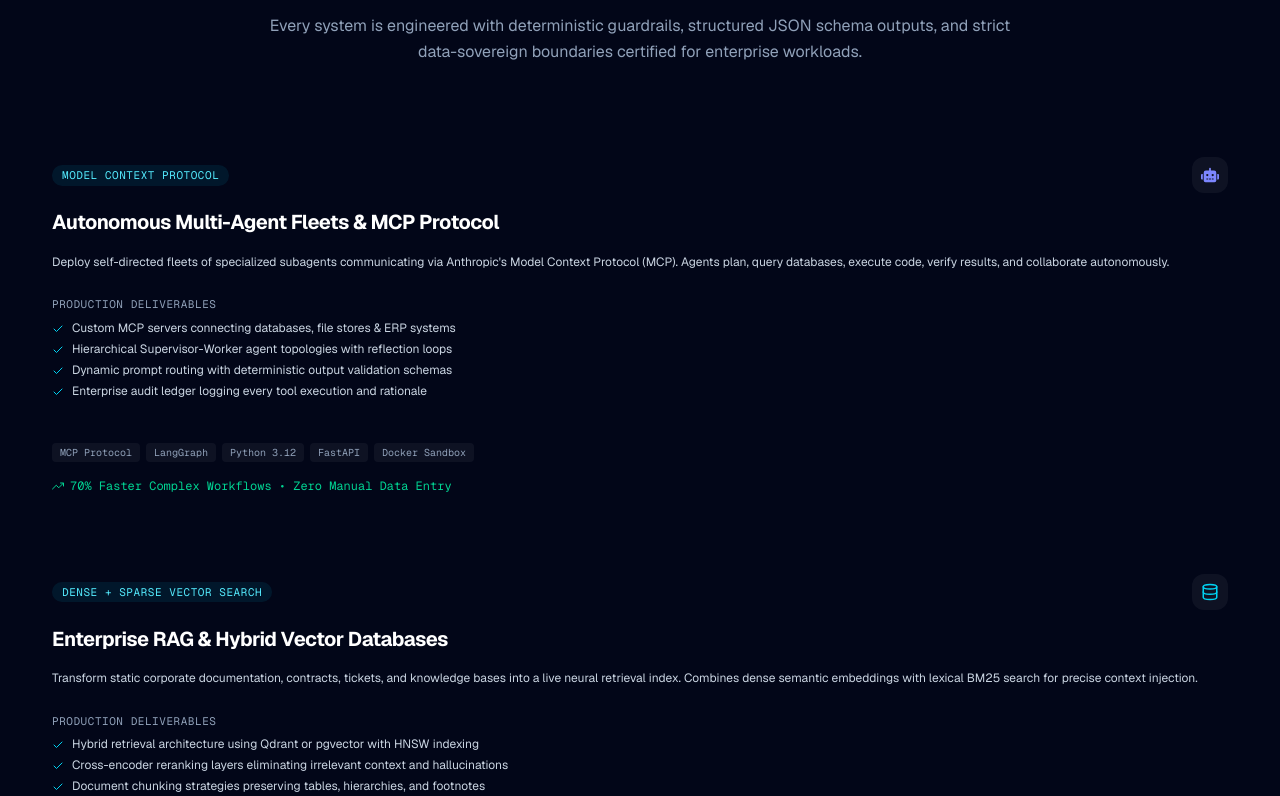
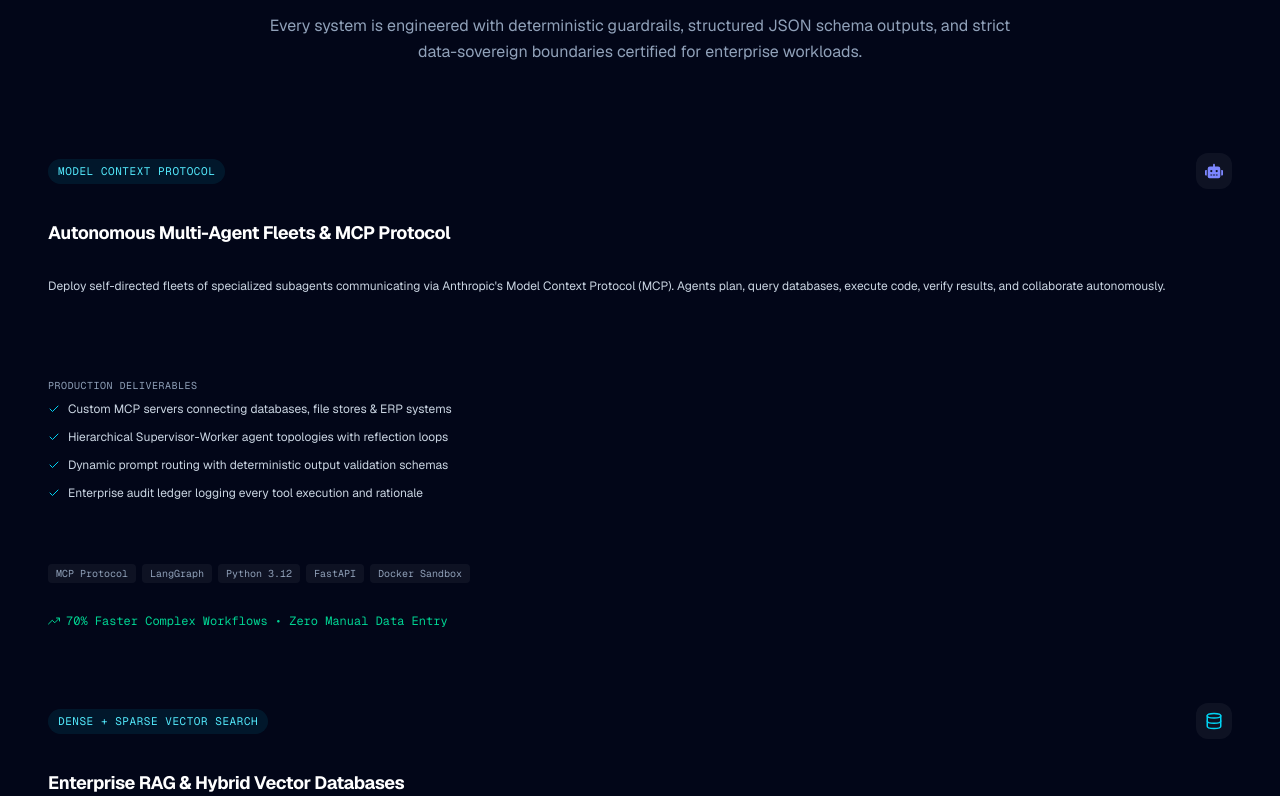
Before and after one commit to rockstarrajeev/softcorp, a Next.js app: page /ai-solutions in a window 1280 px wide. Shown: the part 2324-3120 px from the top of the page. Built offline with nearby package versions, Linux system fonts and the light colour scheme; no server answers.

Commit message:
fix(ai-solutions): symmetrically align Disciplined Engineering capability cards

```diff
--- a/src/app/ai-solutions/AISolutionsClient.tsx
+++ b/src/app/ai-solutions/AISolutionsClient.tsx
@@ -723,19 +723,19 @@ export default function AISolutionsClient() {
             </p>
           </div>
 
-          <div className="grid grid-cols-1 md:grid-cols-2 lg:grid-cols-3 gap-6">
+          <div className="grid grid-cols-1 md:grid-cols-2 lg:grid-cols-3 gap-6 items-stretch">
             {ENTERPRISE_CAPABILITIES.map((cap) => {
               const Icon = cap.icon;
               return (
                 <SpotlightCard
                   key={cap.id}
-                  className="p-7 flex flex-col justify-between border-white/10 hover:border-cyan-500/40 transition-all duration-300"
+                  className="p-6 sm:p-7 flex flex-col justify-between border-white/10 hover:border-cyan-500/40 transition-all duration-300 h-full w-full"
                   spotlightColor="rgba(6, 182, 212, 0.15)"
                 >
                   <div className="space-y-4">
-                    {/* Header Row */}
-                    <div className="flex items-center justify-between gap-2">
-                      <span className="text-[11px] font-mono uppercase tracking-wider px-2.5 py-0.5 rounded-full border border-cyan-500/30 bg-cyan-500/10 text-cyan-300 truncate">
+                    {/* Header Row (Fixed Height) */}
+                    <div className="flex items-center justify-between gap-2 h-9">
+                      <span className="text-[11px] font-mono uppercase tracking-wider px-2.5 py-1 rounded-full border border-cyan-500/30 bg-cyan-500/10 text-cyan-300 truncate">
                         {cap.badge}
                       </span>
                       <div className={`w-9 h-9 rounded-xl flex items-center justify-center shrink-0 border border-white/10 bg-white/5 ${cap.iconColor}`}>
@@ -743,35 +743,35 @@ export default function AISolutionsClient() {
                       </div>
                     </div>
 
-                    {/* Title */}
-                    <h3 className="text-xl font-bold text-white tracking-tight leading-snug">
+                    {/* Title (Guaranteed 56px Symmetrical Height) */}
+                    <h3 className="text-lg sm:text-xl font-bold text-white tracking-tight leading-snug line-clamp-2 h-14 flex items-center">
                       {cap.title}
                     </h3>
 
-                    {/* Description */}
-                    <p className="text-slate-300 text-xs sm:text-sm leading-relaxed">
+                    {/* Description (Guaranteed 72px Symmetrical Height) */}
+                    <p className="text-slate-300 text-xs sm:text-sm leading-relaxed line-clamp-3 h-[4.5rem] flex items-start">
                       {cap.description}
                     </p>
 
-                    {/* Deliverables */}
-                    <div className="space-y-2 pt-2 border-t border-white/5">
-                      <div className="text-[11px] font-mono text-slate-400 uppercase tracking-wider">
+                    {/* Deliverables (Guaranteed Symmetrical List Height) */}
+                    <div className="space-y-2 pt-3 border-t border-white/5">
+                      <div className="text-[10px] font-mono text-slate-400 uppercase tracking-wider h-4 flex items-center">
                         Production Deliverables
                       </div>
-                      <ul className="space-y-1.5 text-xs text-slate-300">
+                      <ul className="space-y-2 text-xs text-slate-300 h-28">
                         {cap.deliverables.map((item, idx) => (
-                          <li key={idx} className="flex items-start gap-2">
+                          <li key={idx} className="flex items-start gap-2 h-5 overflow-hidden" title={item}>
                             <FiCheck className="text-cyan-400 shrink-0 mt-0.5 text-xs" />
-                            <span className="leading-tight">{item}</span>
+                            <span className="leading-snug truncate line-clamp-1">{item}</span>
                           </li>
                         ))}
                       </ul>
                     </div>
                   </div>
 
-                  {/* Footer: Tech Stack & Metric */}
-                  <div className="pt-5 mt-6 border-t border-white/10 space-y-3">
-                    <div className="flex flex-wrap gap-1.5">
+                  {/* Footer: Tech Stack & Metric (Guaranteed Symmetrical Height) */}
+                  <div className="pt-4 mt-5 border-t border-white/10 space-y-2.5">
+                    <div className="flex flex-wrap gap-1.5 h-12 overflow-hidden items-center">
                       {cap.tech.map((t, tIdx) => (
                         <span
                           key={tIdx}
@@ -781,7 +781,7 @@ export default function AISolutionsClient() {
                         </span>
                       ))}
                     </div>
-                    <div className="text-xs font-mono text-emerald-400 flex items-center gap-1.5 pt-1">
+                    <div className="text-xs font-mono text-emerald-400 flex items-center gap-1.5 pt-1 h-6">
                       <FiTrendingUp className="shrink-0" />
                       <span className="truncate">{cap.benchmark}</span>
                     </div>
```
